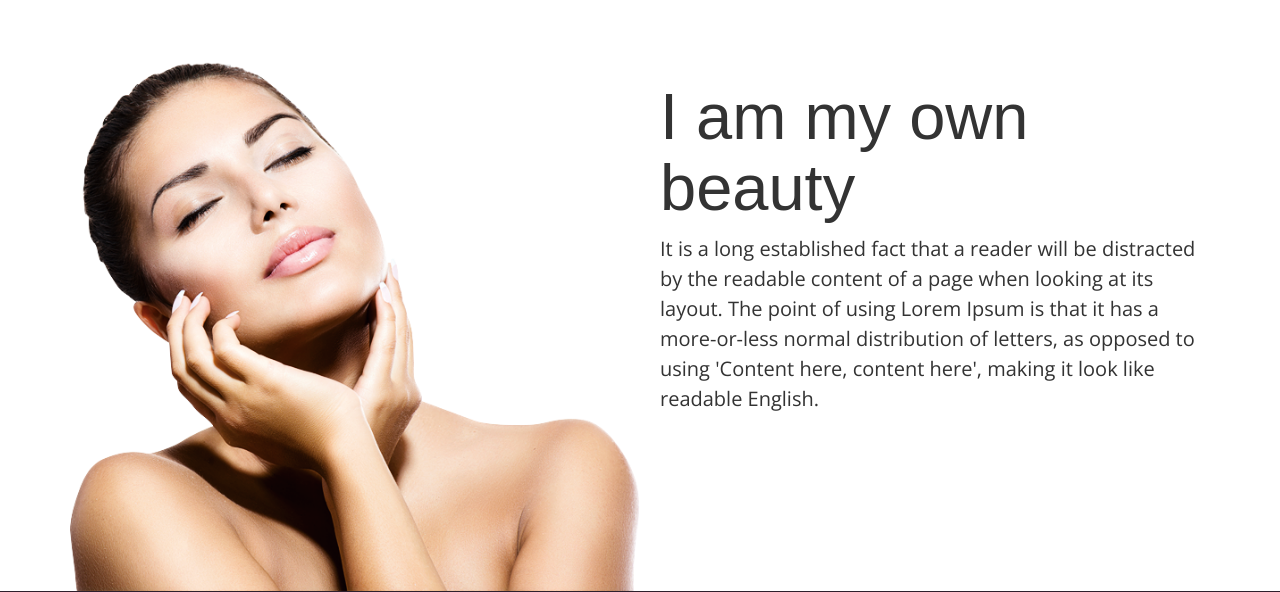
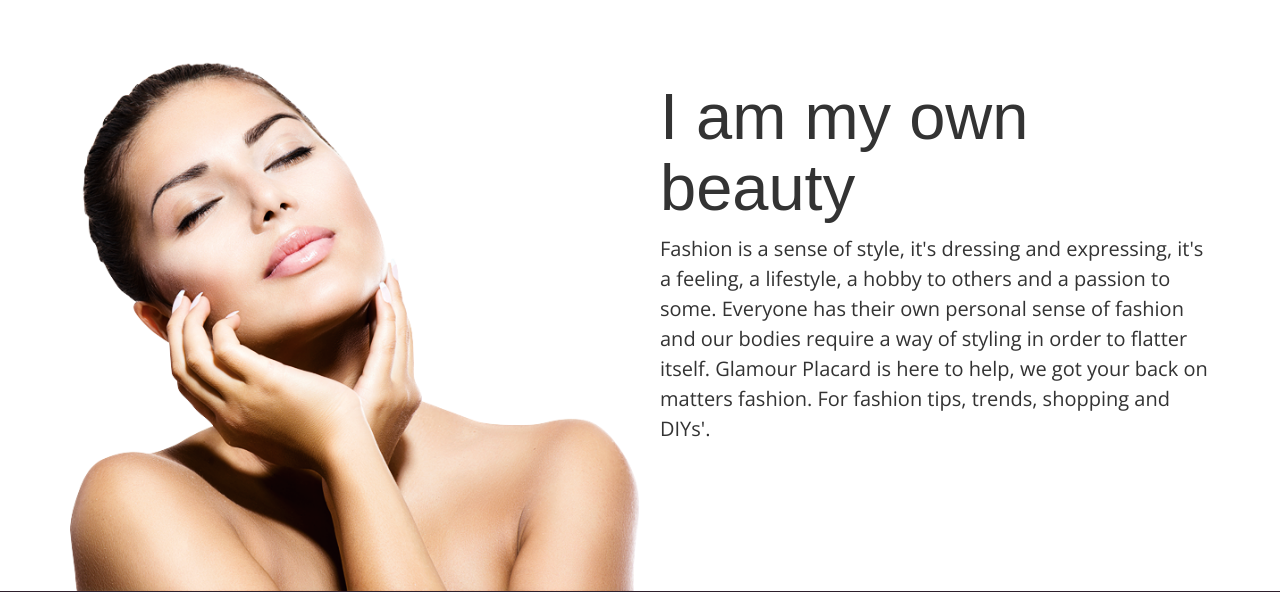
Before and after one commit to nkushh/glamour_placard, a Django app: page / in a window 1280 px wide. Shown: the part 841-1433 px from the top of the page. Run offline with Django 3.2, Linux system fonts and the light colour scheme; data comes from the database, SQL or seed files in the repository; some libraries are stand-ins or nearby versions; some web fonts are replaced.

Commit message:
Changed wording on about us section

```diff
--- a/about/templates/about/index.html
+++ b/about/templates/about/index.html
@@ -47,7 +47,7 @@
 		</article>
 		<aside>
 			<h1>I am my own beauty</h1>
-			<p>It is a long established fact that a reader will be distracted by the readable content of a page when looking at its layout. The point of using Lorem Ipsum is that it has a more-or-less normal distribution of letters, as opposed to using 'Content here, content here', making it look like readable English.</p>
+			<p>Fashion is a sense of style, it's dressing and expressing, it's a feeling, a lifestyle, a hobby to others and a passion to some. Everyone has their own personal sense of fashion and our bodies require a way of styling in order to flatter itself. Glamour Placard is here to help, we got your back on matters fashion. For fashion tips, trends, shopping and DIYs'.</p>
 		</aside>
 	</div>
 </section>
```
